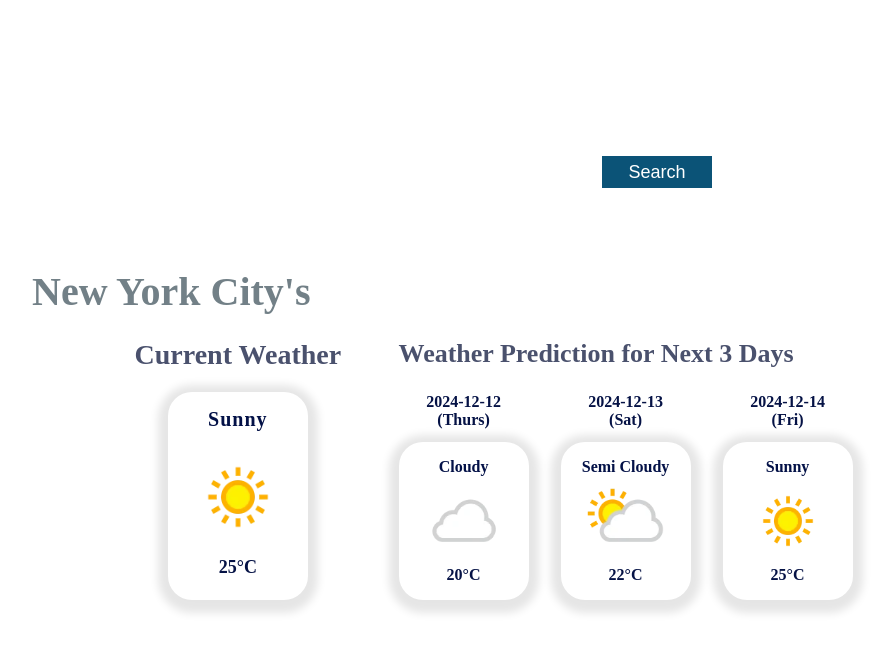
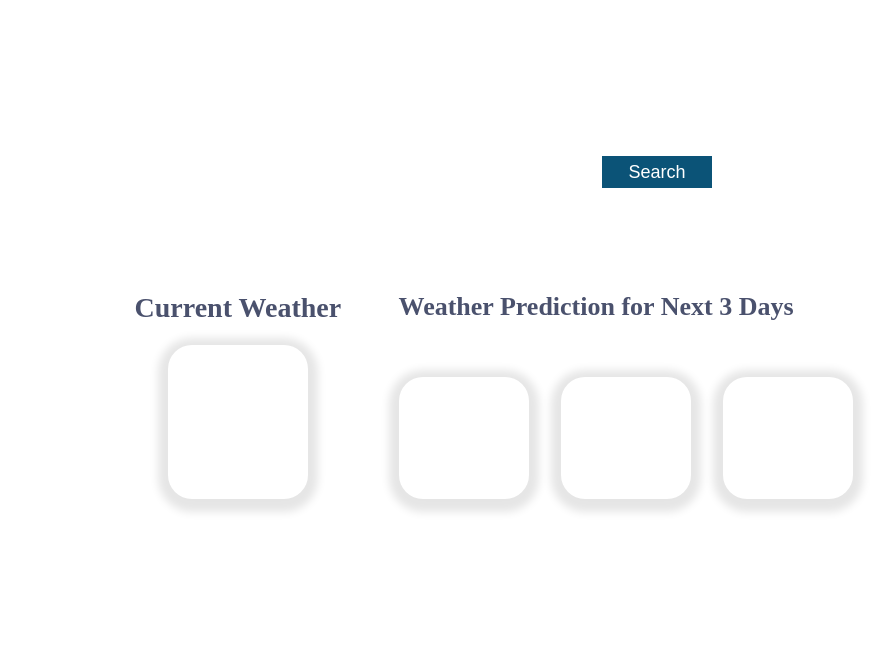
Before and after one commit to unconsideredtrifles/weather-anywhere, a website built with webpack: page dist/index.html in a window 1280 px wide. Shown: the whole page, without its empty margins (208-1102 px from the left). Built offline with nearby package versions, Linux system fonts and the light colour scheme; files whose address does not match are found by name.

Commit message:
Remove meaningless placeholder values

```diff
--- a/dist/index.html
+++ b/dist/index.html
@@ -21,40 +21,40 @@
   </header>
 
   <div class="[ body-section-layout ] [ body-section ]">
-    <div class="[ text-size-large text-bold text-grey ] [ city-name ]">New York City's</div>
+    <div class="[ text-size-large text-bold text-grey ] [ city-name ]"></div>
     <div class="[ current-weather ]">
       <h3 class="[ text-light-blue text-size-medium text-center ] [ weather-title ]">Current Weather</h3>
       <div class="[ box-center ] [ weather-result ]">
-        <div class="[ text-darker-blue text-center text-size-normal text-bold letter-spacing-1 ] [ weather-result-text ]">Sunny</div>
-        <div class="[ sunny-img ] [ weather-result-img ]"></div>
-        <div class="[ text-center text-size-small text-dark-blue text-semi-bold ] [ weather-temperature ]">25°C</div>
+        <div class="[ text-darker-blue text-center text-size-normal text-bold letter-spacing-1 ] [ weather-result-text ]"></div>
+        <div class="[ weather-result-img ]"></div>
+        <div class="[ text-center text-size-small text-dark-blue text-semi-bold ] [ weather-temperature ]"></div>
       </div>
     </div>
     <div class="[ weather-prediction ]">
       <h3 class="[ text-light-blue text-size-normal-x ] [ weather-prediction-title ]">Weather Prediction for Next 3 Days</h4>
       <div class="[ text-center text-semi-bold text-dark-blue ] [ weather-date ]">
-        <time datetime="2024-12-12">2024-12-12</time><br><span>(Thurs)</span>
+        <time></time><br><span></span>
       </div>
       <div class="[ text-center text-semi-bold text-dark-blue ] [ weather-date ]">
-        <time datetime="2024-12-13">2024-12-13</time><br><span>(Sat)</span>
+        <time></time><br><span></span>
       </div>
       <div class="[ text-center text-semi-bold text-dark-blue ] [ weather-date ]" >
-        <time datetime="2024-12-14">2024-12-14</time><br><span>(Fri)</span>
+        <time></time><br><span></span>
       </div>
       <div data-key="smaller-card" class="[ align-start ] [ weather-result ]">
-        <div class="[ text-center text-bold text-size-small-x text-darker-blue ] [ weather-result-text ]">Cloudy</div>
-        <div class="[ cloudy-img ] [ weather-result-img ]"></div>
-        <div class="[ text-center text-size-small-x text-dark-blue text-semi-bold ] [ weather-temperature ]">20°C</div>
+        <div class="[ text-center text-bold text-size-small-x text-darker-blue ] [ weather-result-text ]"></div>
+        <div class="[ weather-result-img ]"></div>
+        <div class="[ text-center text-size-small-x text-dark-blue text-semi-bold ] [ weather-temperature ]"></div>
       </div>
       <div data-key="smaller-card" class="[ align-start ] [ weather-result ]">
-        <div class="[ text-center text-bold text-size-small-x text-darker-blue ] [ weather-result-text ]">Semi Cloudy</div>
-        <div class="[ semi-cloudy-img ] [ weather-result-img ]"></div>
-        <div class="[ text-center text-size-small-x text-dark-blue text-semi-bold ] [ weather-temperature ]">22°C</div>
+        <div class="[ text-center text-bold text-size-small-x text-darker-blue ] [ weather-result-text ]"></div>
+        <div class="[ weather-result-img ]"></div>
+        <div class="[ text-center text-size-small-x text-dark-blue text-semi-bold ] [ weather-temperature ]"></div>
       </div>
       <div data-key="smaller-card" class="[ align-start ] [ weather-result ]">
-        <div class="[ text-center text-bold text-size-small-x text-darker-blue ] [ weather-result-text ]">Sunny</div>
-        <div class="[ sunny-img ] [ weather-result-img ]"></div>
-        <div class="[ text-center text-size-small-x text-dark-blue text-semi-bold ] [ weather-temperature ]">25°C</div>
+        <div class="[ text-center text-bold text-size-small-x text-darker-blue ] [ weather-result-text ]"></div>
+        <div class="[ weather-result-img ]"></div>
+        <div class="[ text-center text-size-small-x text-dark-blue text-semi-bold ] [ weather-temperature ]"></div>
       </div>
     </div>
   </div>
```
